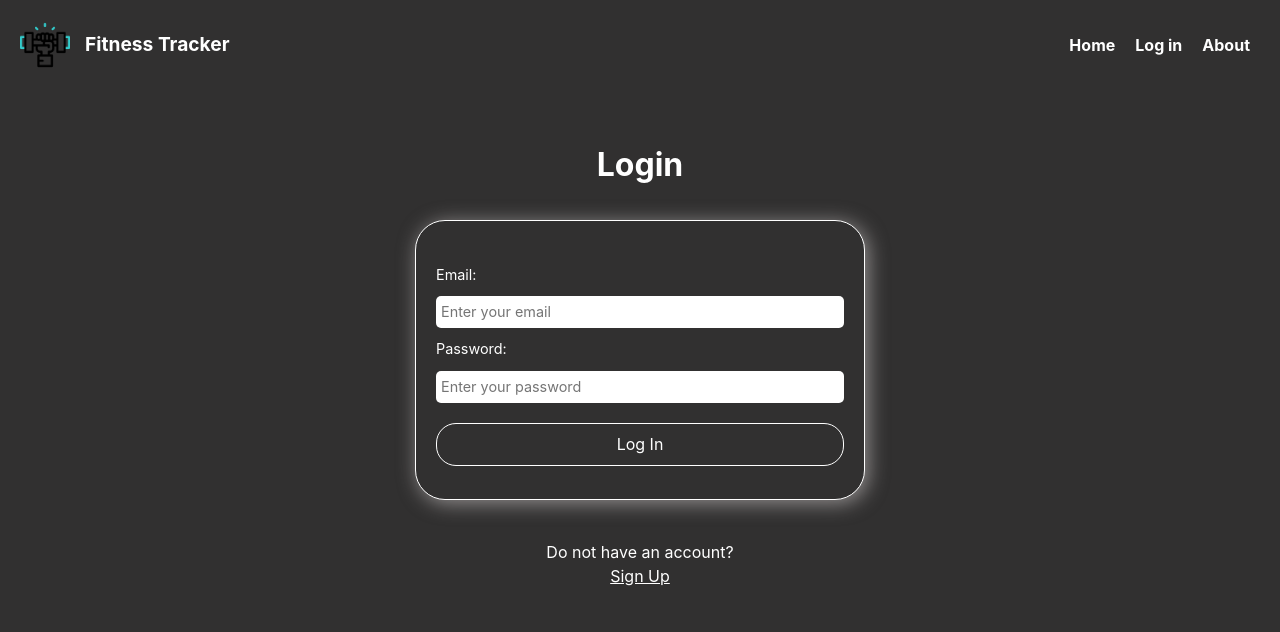
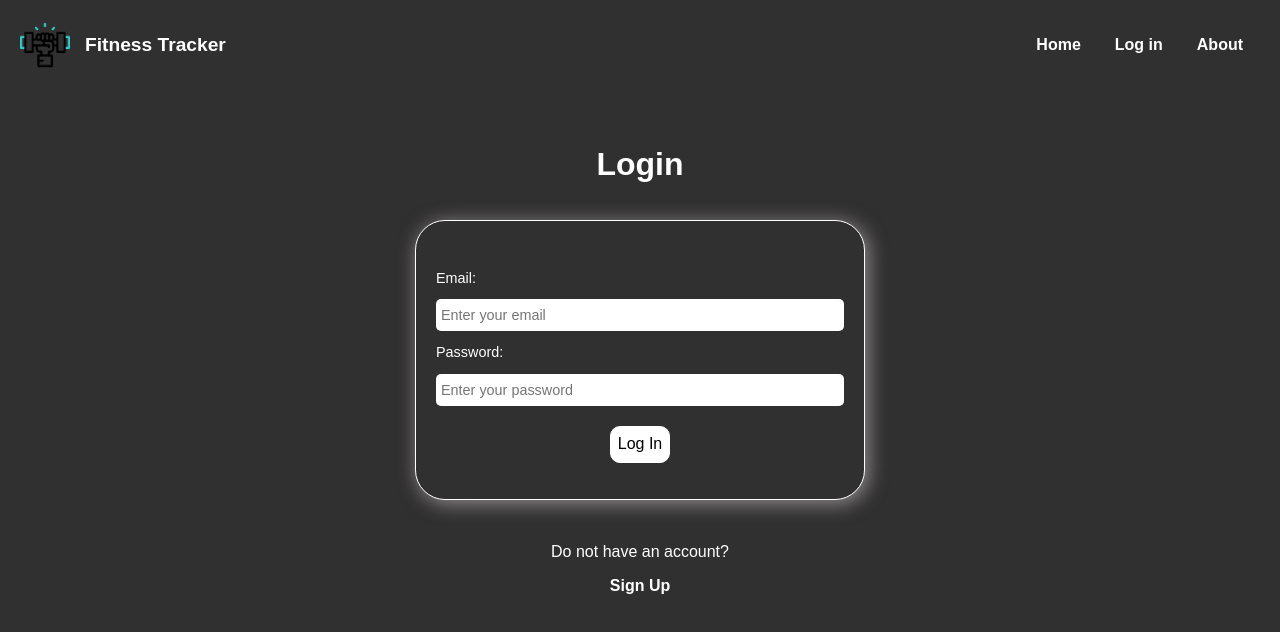
Before and after one commit to dieegoolimaa/fitnesstracker-frontend, a React (Vite) app: page /login in a window 1280 px wide. Shown: the top 632 px of the page. Built offline with nearby package versions, Linux system fonts and the light colour scheme.

Commit message:
standarize buttons

```diff
--- a/src/App.css
+++ b/src/App.css
@@ -1,13 +1,95 @@
-@import url("https://fonts.googleapis.com/css2?family=Poppins:ital,wght@0,100;0,200;0,300;0,400;0,500;0,600;0,700;0,800;0,900;1,100;1,200;1,300;1,400;1,500;1,600;1,700;1,800;1,900&display=swap");
-
 * {
   margin: 0;
   padding: 0;
   background-color: #313030;
   color: rgb(255, 255, 255);
+  box-sizing: border-box;
+  font-family: "Poppins", sans-serif;
+  /* border: 1px solid white; */
 }
 
 body {
   font-family: "Poppins", sans-serif;
   margin: 0;
 }
+
+button {
+  background-color: white;
+  color: black;
+  padding: 5px 7px;
+  border: 0.5px solid white;
+  border-radius: 10px;
+  font-weight: bold;
+}
+
+button:hover {
+  cursor: pointer;
+  background: linear-gradient(to right, orange, orangered);
+  color: white;
+  border: none;
+  padding: 5px 7px;
+  border-radius: 10px;
+  font-weight: bold;
+}
+
+a {
+  text-decoration: none;
+  color: white;
+  border: none;
+  padding: 5px 7px;
+  border-radius: 10px;
+  font-weight: bold;
+  margin-top: 5px;
+}
+
+a:hover {
+  cursor: pointer;
+  background: linear-gradient(to right, orange, orangered);
+  color: white;
+  border: none;
+  padding: 5px 7px;
+  border-radius: 10px;
+  font-weight: bold;
+}
+
+link {
+  text-decoration: none;
+  color: white;
+  border: none;
+  padding: 5px 7px;
+  border-radius: 10px;
+  font-weight: bold;
+  margin-top: 5px;
+}
+
+link:hover {
+  cursor: pointer;
+  background: linear-gradient(to right, orange, orangered);
+  color: white;
+  border: none;
+  padding: 5px 7px;
+  border-radius: 10px;
+  font-weight: bold;
+}
+
+/*
+.customButton {
+  background: linear-gradient(45deg, orange, red);
+  color: white;
+  border: none;
+  padding: 10px 20px;
+  font-size: 16px;
+  cursor: pointer;
+  border-radius: 5px;
+}
+
+/* .customButton:hover {
+  opacity: 0.8;
+  background: linear-gradient(45deg, orange, #ff0000);
+  color: white;
+  border: none;
+  padding: 10px 20px;
+  font-size: 16px;
+  cursor: pointer;
+  border-radius: 5px;
+} */
--- a/src/styles/AllExercisesPage.css
+++ b/src/styles/AllExercisesPage.css
@@ -70,7 +70,7 @@ link {
   text-decoration: none;
 }
 
-.expand-button {
+/* .expand-button {
   background-color: transparent;
   border: none;
   color: #bebebe;
@@ -83,7 +83,7 @@ link {
 
 .expand-button:hover {
   color: #fff;
-}
+} */
 
 .setandReps {
   display: flex;
--- a/src/styles/Carousel.module.css
+++ b/src/styles/Carousel.module.css
@@ -11,28 +11,3 @@
   height: 100%;
   transition: transform 0.5s ease-in-out;
 }
-
-.carousel button {
-  position: absolute;
-  top: 50%;
-  transform: translateY(-50%);
-  background-color: transparent;
-  border: none;
-  color: white;
-  font-size: 1.5rem;
-  font-weight: bold;
-  padding: 10px 20px;
-  cursor: pointer;
-}
-
-.carousel button:hover {
-  opacity: 0.7;
-}
-
-.carousel button:first-child {
-  left: 10px;
-}
-
-.carousel button:last-child {
-  right: 10px; /* Position right button */
-}
--- a/src/styles/CreateWorkout.css
+++ b/src/styles/CreateWorkout.css
@@ -26,23 +26,25 @@
   font-size: 20px;
   margin-bottom: 10px;
 }
-
+/*
 .create-workout-button {
   display: inline-block;
   padding: 10px 20px;
-  background-color: #cc5e04; /* Button background color */
-  color: #fff; /* Button text color */
+  background-color: #cc5e04;
+  color: #fff;
   border: none;
   border-radius: 5px;
   text-decoration: none;
   font-size: 16px;
   cursor: pointer;
-}
+} */
 
-/* Update .exercise-container to use CSS Grid */
 .exercise-container {
   display: grid;
-  grid-template-columns: repeat(auto-fill, minmax(200px, 1fr)); /* Adjust column width as needed */
+  grid-template-columns: repeat(
+    auto-fill,
+    minmax(200px, 1fr)
+  ); /* Adjust column width as needed */
   gap: 20px; /* Adjust gap between items */
 }
 
--- a/src/styles/LoginPage.module.css
+++ b/src/styles/LoginPage.module.css
@@ -48,7 +48,7 @@ form {
   margin-top: 20px;
 }
 
-.loginButton {
+/* .loginButton {
   display: flex;
   justify-content: center;
   align-items: center;
@@ -59,13 +59,13 @@ form {
   border: 0.5px solid white;
   border-radius: 20px;
   width: 100%;
-}
+} */
 
-.loginButton:hover {
+/* .loginButton:hover {
   color: black;
   text-decoration: none;
   background-color: rgb(224, 248, 7);
   border: 0.5px solid white;
   border-radius: 20px;
   width: 100%;
-}
+} */
--- a/src/styles/Navbar.module.css
+++ b/src/styles/Navbar.module.css
@@ -27,10 +27,6 @@ li {
 }
 
 .navbarContainer li:hover {
-  color: orangered;
-}
-
-.link:hover {
   color: orangered;
 }
 
--- a/src/styles/NewExercisePage.module.css
+++ b/src/styles/NewExercisePage.module.css
@@ -55,7 +55,7 @@ body {
   color: #bebebe;
 }
 
-.form button {
+/* .form button {
   display: block;
   margin-top: 20px;
   width: 100%;
@@ -63,19 +63,18 @@ body {
   border: none;
   font-size: 16px;
   cursor: pointer;
-}
+} */
 
-.customButton {
+/* .customButton {
   background: linear-gradient(45deg, orange, red);
   color: white;
   border: none;
   padding: 10px 20px;
   font-size: 16px;
   cursor: pointer;
-  border-radius: 5px; /* Optional: Add border radius for rounded corners */
+  border-radius: 5px;
 }
 
-/* Optional: Add hover effect */
 .customButton:hover {
   opacity: 0.8;
   background: linear-gradient(45deg, orange, #ff0000);
@@ -84,5 +83,5 @@ body {
   padding: 10px 20px;
   font-size: 16px;
   cursor: pointer;
-  border-radius: 5px; /* Optional: Add border radius for rounded corners */
-}
+  border-radius: 5px;
+} */
--- a/src/styles/TeamMember.module.css
+++ b/src/styles/TeamMember.module.css
@@ -9,6 +9,7 @@
   border: 1px solid white;
   border-radius: 30px;
   box-shadow: 3px 3px 20px rgba(247, 241, 241, 0.5);
+  padding: 0px 10px;
 }
 
 .imageContainer {
--- a/src/styles/WorkoutPage.module.css
+++ b/src/styles/WorkoutPage.module.css
@@ -21,7 +21,7 @@
   overflow-y: auto; /* Enable vertical scrolling */
 }
 
-.modalButton {
+/* .modalButton {
   position: absolute;
   top: 10px;
   right: 10px;
@@ -35,13 +35,15 @@
 }
 
 .modalButton:hover {
-  background-color: #cc5e04; /* Darker green on hover */
-}
+  background-color: #cc5e04;
+} */
 
-/* Container for exercise grid */
 .exerciseGrid {
   display: grid;
-  grid-template-columns: repeat(auto-fill, minmax(200px, 1fr)); /* Adjust column width as needed */
+  grid-template-columns: repeat(
+    auto-fill,
+    minmax(200px, 1fr)
+  ); /* Adjust column width as needed */
   gap: 30px; /* Adjust gap between items */
 }
 
@@ -103,7 +105,6 @@
   text-decoration: none;
 }
 
-
 /* Individual workout item */
 .workoutItem {
   position: relative;
@@ -119,8 +120,7 @@ flex: 1; /* Allow the paragraph to grow to fill available space */
   margin-right: 10px; /* Add margin between paragraph and buttons */
 }
 
-/* Button for workout item */
-.workoutItem button {
+/* .workoutItem button {
 padding: 10px 10px;
 background-color: #cc5e04;
 border: none;
@@ -131,11 +131,12 @@ cursor: pointer;
 transition: background-color 0.3s ease;
 }
 
-/* Button hover effect */
 .workoutItem button:hover {
-  background-color: #965b2b; /* Darker green on hover */
-}
-h2, h3 {
+  background-color: #965b2b;
+} */
+
+h2,
+h3 {
   text-align: center;
   padding: 40px;
 }
```
Lines whose indentation alone changed are shown as unchanged.
